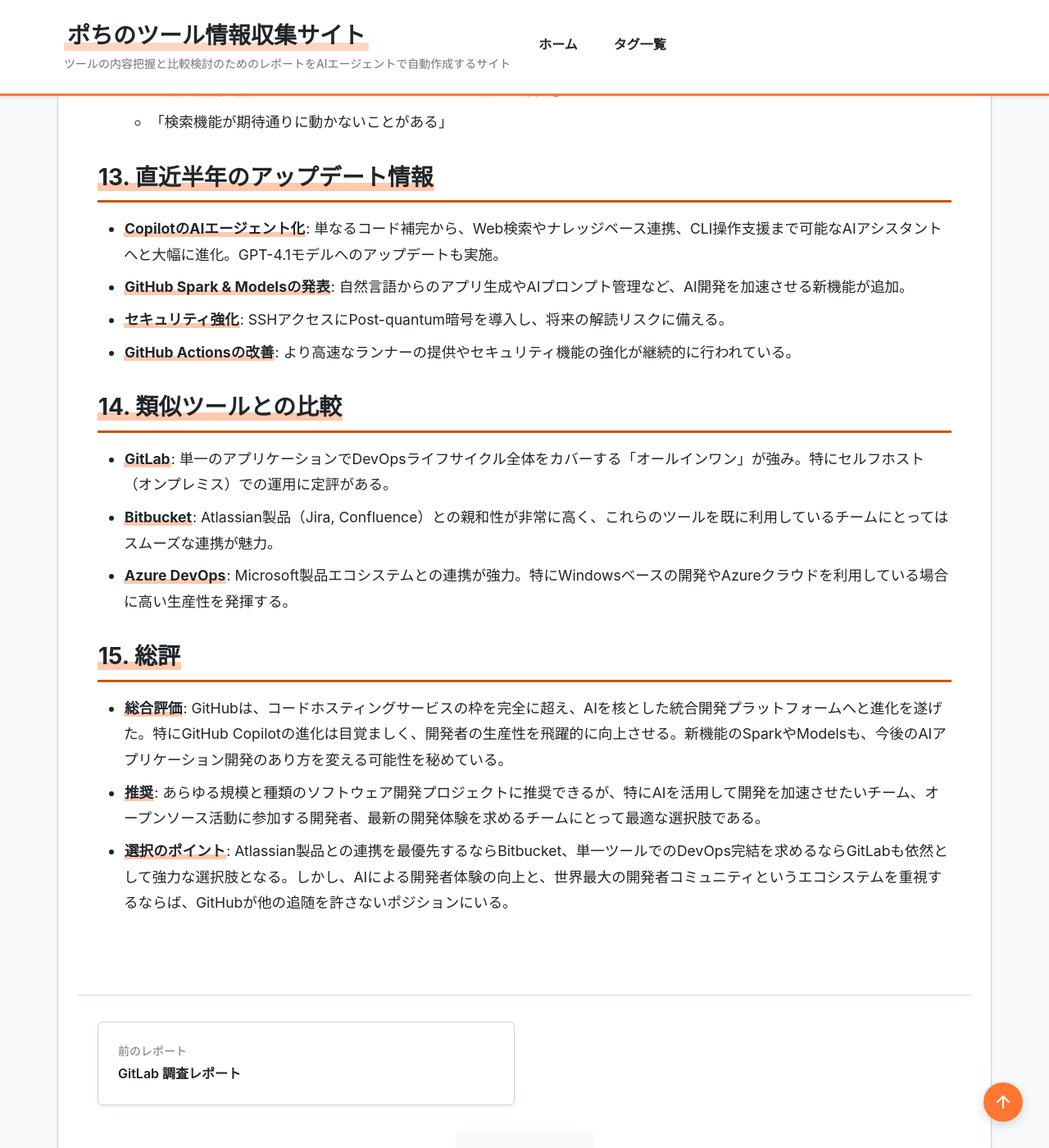
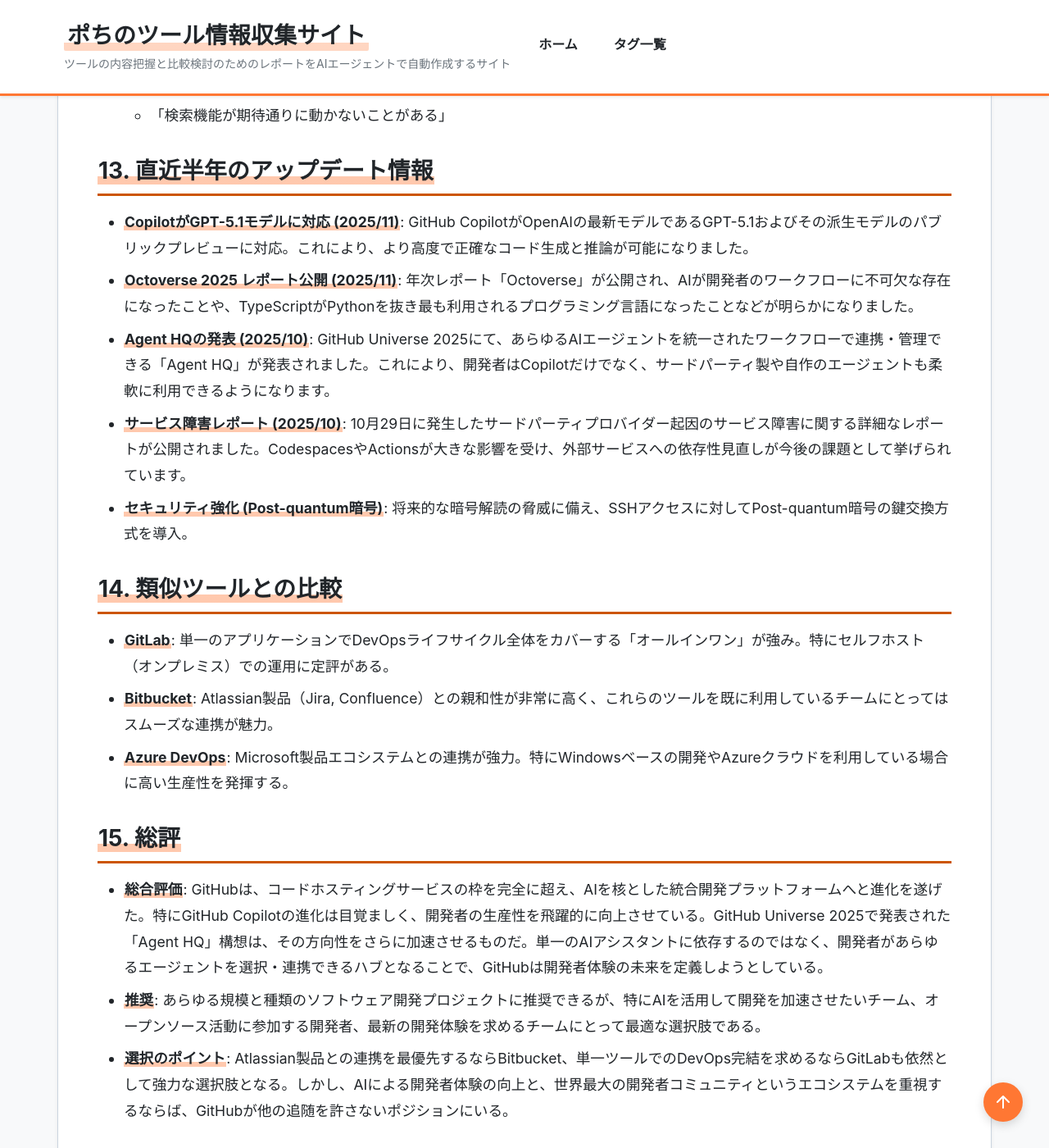
Before and after one commit to aegisfleet/tool-survey-report, a Jekyll site: the page built from _reports/github.md, in a window 1280 px wide and 1400 px high, scrolled down 5843 px. Shown: the whole window at 82% size. Built offline with Jekyll 4.4.1, drawn with Linux system fonts in a browser that asks for light colours; some of the changed text lies outside the part shown.

Commit message:
feat: Update GitHub report with latest AI features (#179)
Updated the GitHub research report to reflect the latest announcements from November 2025.

Key updates include:
- Introduction of Agent HQ for managing AI agents.
- Upgrade of GitHub Copilot to use OpenAI's GPT-5.1 models.
- Incorporation of findings from the 2025 Octoverse report, such as TypeScript becoming the most used language.
- Updated the 'last_updated' date to 2025-11-15.
- Refreshed the summary and feature list to align with the new focus on AI-centric development.

Co-authored-by: google-labs-jules[bot] <161369871+google-labs-jules[bot]@users.noreply.github.com>

```diff
--- a/_reports/github.md
+++ b/_reports/github.md
@@ -5,13 +5,14 @@ category: "バージョン管理"
 developer: "Microsoft"
 official_site: "https://github.com"
 date: "2025-10-18"
-last_updated: "2025-10-20"
+last_updated: "2025-11-15"
 tags:
   - "バージョン管理"
   - "ソースコード管理"
   - "CI/CD"
   - "DevOps"
-description: "GitHubは、Gitを使用したソフトウェア開発とバージョン管理のためのAI搭載開発者プラットフォームです。"
+  - "AI"
+description: "GitHubは、AIエージェントが開発ワークフロー全体を支援する、Gitベースの統合開発プラットフォームです。"
 relationships:
   children:
     - "GitHub Actions"
@@ -28,7 +29,7 @@ relationships:
 * **開発元**: Microsoft
 * **公式サイト**: <https://github.com>
 * **カテゴリ**: 開発者ツール, コラボレーション, バージョン管理, AI
-* **概要**: GitHubは、Gitを利用したソフトウェア開発プロジェクトのための共有ウェブサービスです。コードのホスティング、バージョン管理に留まらず、Copilotをはじめとする強力なAI機能により、開発ワークフロー全体を支援する統合プラットフォームです。
+* **概要**: GitHubは、Gitを利用したソフトウェア開発プロジェクトのための共有ウェブサービスです。コードのホスティング、バージョン管理に留まらず、CopilotやAgent HQをはじめとする強力なAI機能により、あらゆるAIエージェントを開発ワークフローに統合し、生産性を飛躍的に向上させるプラットフォームへと進化しています。
 
 ## **2. 目的と主な利用シーン**
 
@@ -39,7 +40,7 @@ relationships:
     * オープンソースソフトウェアの開発と公開
     * CI/CDパイプラインの構築
     * AIを活用したコーディングとレビュー
-    * 自然言語によるインテリジェントなアプリ（Sparks）の開発
+    * AIエージェントを活用したタスク自動化
     * 技術ドキュメントのバージョン管理
 
 ## **3. 主要機能**
@@ -48,15 +49,14 @@ relationships:
 * **Pull Requests**: コードレビューとマージのための機能。
 * **GitHub Actions**: CI/CDワークフローの自動化。
 * **GitHub Issues & Projects**: タスク管理とプロジェクトの進捗可視化。
-* **GitHub Copilot**: 単なるコーディング支援ツールから進化し、Web検索やナレッジベース連携も可能な「マルチモーダルAIエージェントアシスタント」。
-* **GitHub Spark (New)**: 自然言語での指示に基づき、インテリジェントなマイクロアプリを迅速に構築・デプロイできるAI搭載ワークスペース。
-* **GitHub Models (New)**: AI開発において、プロンプトの管理と比較、最適化を支援する新機能。
+* **GitHub Copilot**: Web検索やナレッジベース連携も可能なAIアシスタント。新たにOpenAIのGPT-5.1モデル（プレビュー版）に対応し、より高度な推論能力を獲得。
+* **Agent HQ (New)**: 開発者が任意のAIエージェント（Copilot, サードパーティ製, 自作）を統一されたワークフローで利用・管理できる新しいハブ機能。
 * **GitHub Advanced Security**: 依存関係の脆弱性スキャン（Dependabot）、静的解析（CodeQL）、シークレットスキャンなどの高度なセキュリティ機能。
 * **GitHub Pages**: 静的なウェブサイトのホスティング。
 
 ## **4. 特徴・強み (Pros)**
 
-* **最先端のAI開発支援**: Copilotの進化やSpark、Modelsといった新機能により、AIを活用した開発体験を強力に推進。
+* **AIエージェント中心の開発体験**: Copilotの進化やAgent HQの登場により、単なるコード補完を超え、AIエージェントを開発プロセスに深く統合する最先端の開発体験を提供。
 * **強力なコラボレーション機能**: Pull Requestベースのワークフローは、コードレビューとチーム開発の効率を最大化する。
 * **巨大なエコシステム**: GitHub ActionsやMarketplaceを通じて、CI/CDからセキュリティまで、あらゆるサードパーティツールと連携可能。
 * **巨大なオープンソースコミュニティ**: 世界中の開発者が集まる中心地であり、知識やコードの共有が活発。
@@ -126,10 +126,11 @@ relationships:
 
 ## **13. 直近半年のアップデート情報**
 
-* **CopilotのAIエージェント化**: 単なるコード補完から、Web検索やナレッジベース連携、CLI操作支援まで可能なAIアシスタントへと大幅に進化。GPT-4.1モデルへのアップデートも実施。
-* **GitHub Spark & Modelsの発表**: 自然言語からのアプリ生成やAIプロンプト管理など、AI開発を加速させる新機能が追加。
-* **セキュリティ強化**: SSHアクセスにPost-quantum暗号を導入し、将来の解読リスクに備える。
-* **GitHub Actionsの改善**: より高速なランナーの提供やセキュリティ機能の強化が継続的に行われている。
+* **CopilotがGPT-5.1モデルに対応 (2025/11)**: GitHub CopilotがOpenAIの最新モデルであるGPT-5.1およびその派生モデルのパブリックプレビューに対応。これにより、より高度で正確なコード生成と推論が可能になりました。
+* **Octoverse 2025 レポート公開 (2025/11)**: 年次レポート「Octoverse」が公開され、AIが開発者のワークフローに不可欠な存在になったことや、TypeScriptがPythonを抜き最も利用されるプログラミング言語になったことなどが明らかになりました。
+* **Agent HQの発表 (2025/10)**: GitHub Universe 2025にて、あらゆるAIエージェントを統一されたワークフローで連携・管理できる「Agent HQ」が発表されました。これにより、開発者はCopilotだけでなく、サードパーティ製や自作のエージェントも柔軟に利用できるようになります。
+* **サービス障害レポート (2025/10)**: 10月29日に発生したサードパーティプロバイダー起因のサービス障害に関する詳細なレポートが公開されました。CodespacesやActionsが大きな影響を受け、外部サービスへの依存性見直しが今後の課題として挙げられています。
+* **セキュリティ強化 (Post-quantum暗号)**: 将来的な暗号解読の脅威に備え、SSHアクセスに対してPost-quantum暗号の鍵交換方式を導入。
 
 ## **14. 類似ツールとの比較**
 
@@ -139,6 +140,6 @@ relationships:
 
 ## **15. 総評**
 
-* **総合評価**: GitHubは、コードホスティングサービスの枠を完全に超え、AIを核とした統合開発プラットフォームへと進化を遂げた。特にGitHub Copilotの進化は目覚ましく、開発者の生産性を飛躍的に向上させる。新機能のSparkやModelsも、今後のAIアプリケーション開発のあり方を変える可能性を秘めている。
+* **総合評価**: GitHubは、コードホスティングサービスの枠を完全に超え、AIを核とした統合開発プラットフォームへと進化を遂げた。特にGitHub Copilotの進化は目覚ましく、開発者の生産性を飛躍的に向上させている。GitHub Universe 2025で発表された「Agent HQ」構想は、その方向性をさらに加速させるものだ。単一のAIアシスタントに依存するのではなく、開発者があらゆるエージェントを選択・連携できるハブとなることで、GitHubは開発者体験の未来を定義しようとしている。
 * **推奨**: あらゆる規模と種類のソフトウェア開発プロジェクトに推奨できるが、特にAIを活用して開発を加速させたいチーム、オープンソース活動に参加する開発者、最新の開発体験を求めるチームにとって最適な選択肢である。
 * **選択のポイント**: Atlassian製品との連携を最優先するならBitbucket、単一ツールでのDevOps完結を求めるならGitLabも依然として強力な選択肢となる。しかし、AIによる開発者体験の向上と、世界最大の開発者コミュニティというエコシステムを重視するならば、GitHubが他の追随を許さないポジションにいる。
```
